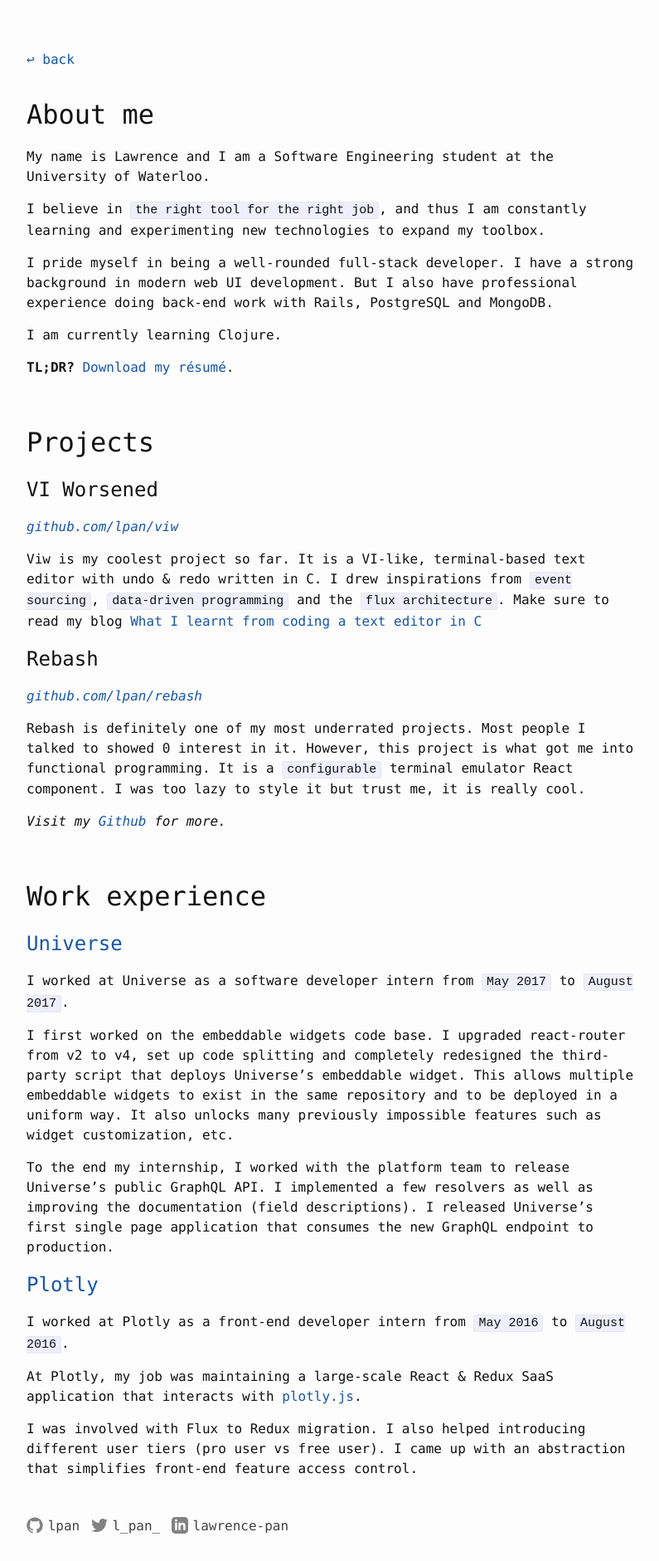
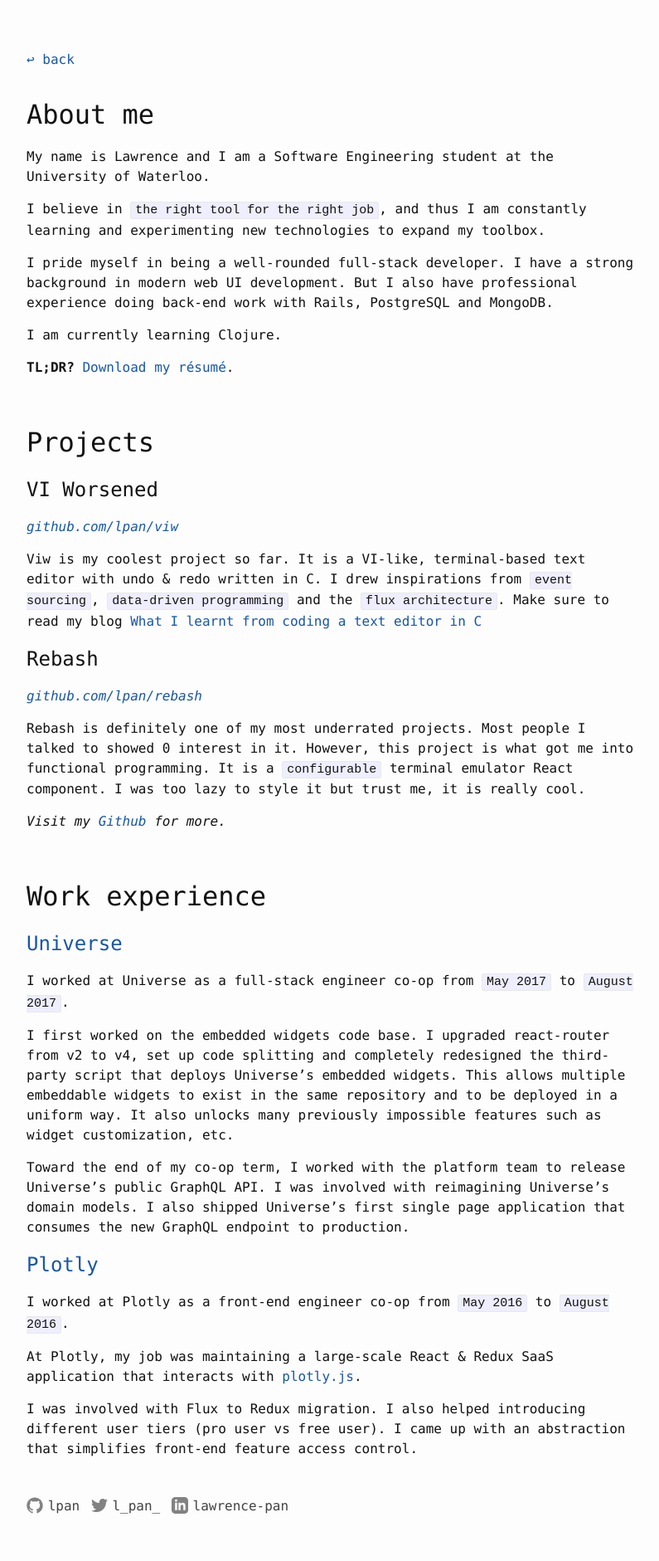
Before and after one commit to lpan/lpan.github.io, a Jekyll site: the page built from about.md, in a window 1280 px wide. Shown: the whole page at 83% size, without its empty margins (238-1033 px from the left). Built offline with Jekyll 4.4.1, drawn with Linux system fonts in a browser that asks for light colours; after the commit the page ends 1857 px from its top, so only the background shows below that.

Commit message:
use consistent language: intern -> co-op

```diff
--- a/about.md
+++ b/about.md
@@ -45,23 +45,23 @@ lazy to style it but trust me, it is really cool.
 # Work experience
 
 ## [Universe](https://www.universe.com)
-I worked at Universe as a software developer intern from `May 2017` to `August
+I worked at Universe as a full-stack engineer co-op from `May 2017` to `August
 2017`.
 
-I first worked on the embeddable widgets code base. I upgraded react-router from
+I first worked on the embedded widgets code base. I upgraded react-router from
 v2 to v4, set up code splitting and completely redesigned the third-party script
-that deploys Universe's embeddable widget. This allows multiple embeddable
+that deploys Universe's embedded widgets. This allows multiple embeddable
 widgets to exist in the same repository and to be deployed in a uniform way. It
 also unlocks many previously impossible features such as widget customization,
 etc.
 
-To the end my internship, I worked with the platform team to release Universe's
-public GraphQL API. I implemented a few resolvers as well as improving the
-documentation (field descriptions). I released Universe's first single page
-application that consumes the new GraphQL endpoint to production.
+Toward the end of my co-op term, I worked with the platform team to release
+Universe's public GraphQL API. I was involved with reimagining Universe's domain
+models. I also shipped Universe's first single page application that consumes
+the new GraphQL endpoint to production.
 
 ## [Plotly](https://plot.ly)
-I worked at Plotly as a front-end developer intern from `May 2016` to `August
+I worked at Plotly as a front-end engineer co-op from `May 2016` to `August
 2016`.
 
 At Plotly, my job was maintaining a large-scale React & Redux SaaS application
```
